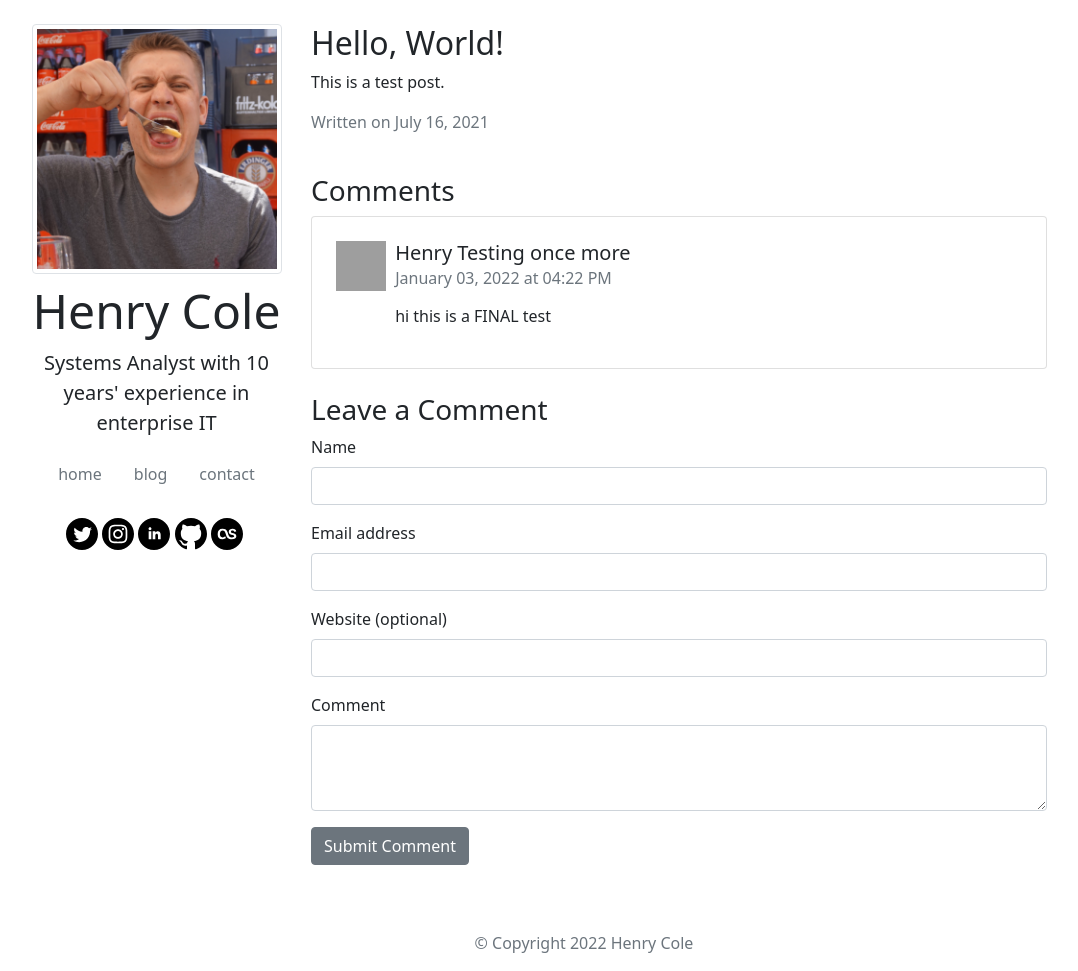
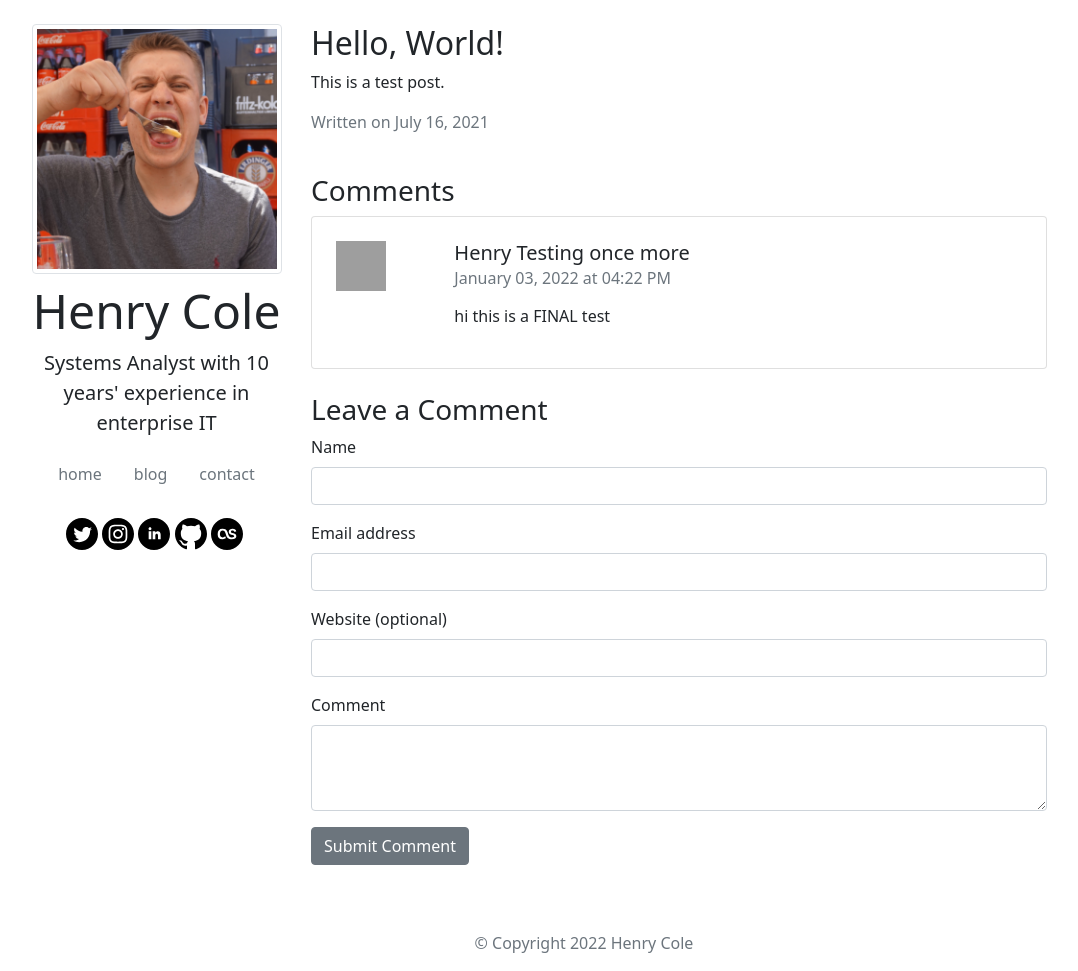
Before and after one commit to hcuk94/henry-personal-website, a Jekyll site: the page built from _posts/2021-07-16-Hello-World.md, in a window 1280 px wide and 971 px high. Shown: the whole window, without its empty margins (56-1134 px from the left). Built offline with Jekyll 4.4.1, drawn with Linux system fonts in a browser that asks for light colours; grey boxes are pictures that could not be loaded.

Commit message:
make picture column larger

```diff
--- a/_includes/comment.html
+++ b/_includes/comment.html
@@ -1,7 +1,7 @@
 <article id="comment{{ include.index }}" class="js-comment comment card" itemprop="comment" itemscop itemtype="http://schema.org/Comment">
     <div class="container my-4">
         <div class="row">
-            <div class="col-1">
+            <div class="col-md-2">
                 <div class="comment__avatar-wrapper">
                 {% if include.avatar %}
                     <img class="comment__avatar" src="{{ include.avatar }}" alt="{{ include.name }}" height="50" width="50">
```
